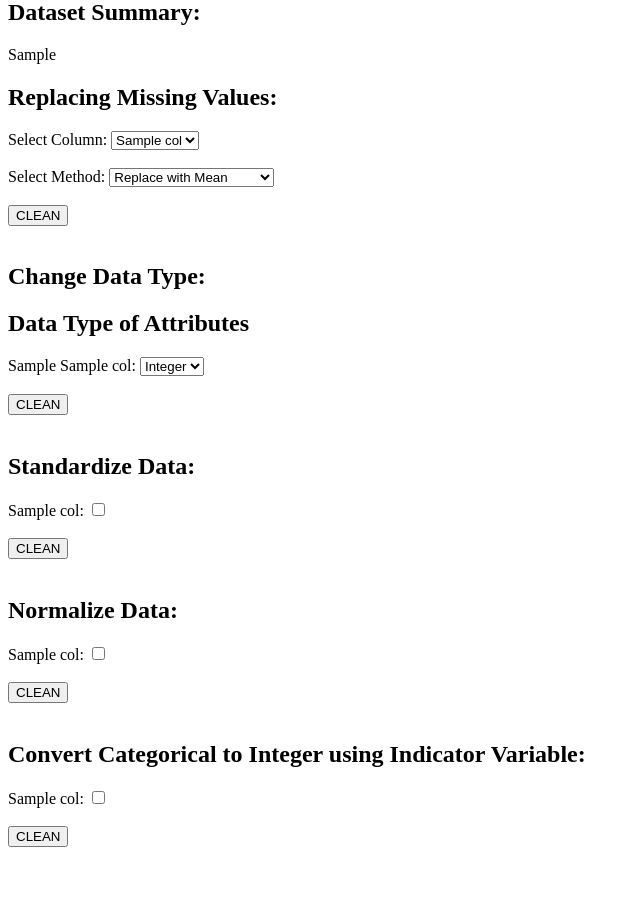
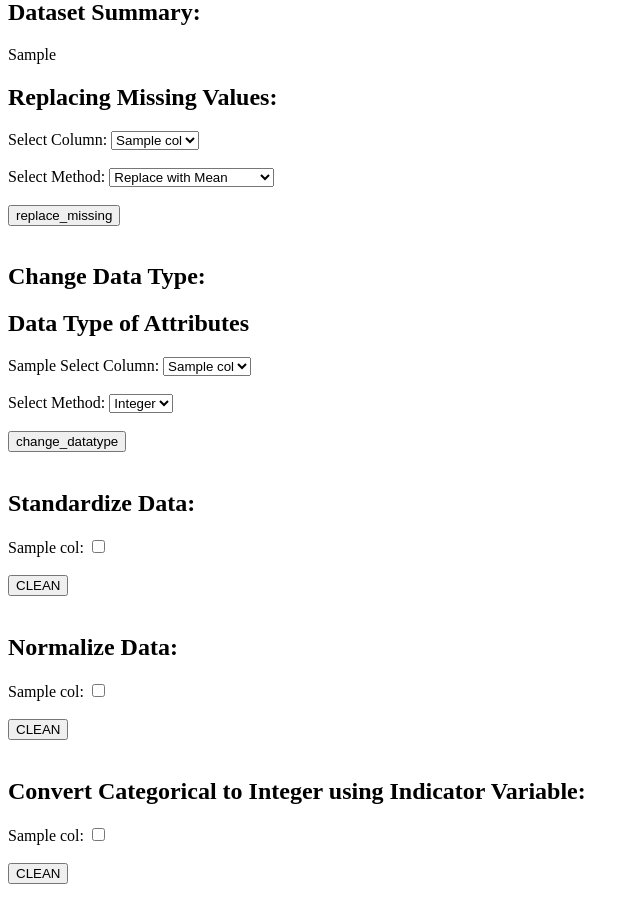
Before and after one commit to Vineeth-03-Shenoy/Data-Science, a Flask app: template templates/advance_cleaning.html in a window 1280 px wide. Shown: the part 128-1038 px from the top of the page, without its empty margins (0-640 px from the left). Before the commit the page ends 975 px from the top, so only its background shows below. Run offline with Flask 3, Linux system fonts and the light colour scheme; the template is opened without the code that fills it: most values are stand-ins (such as "Sample title", 1, 10 or a date in 2020).

Commit message:
change Dtype Succesful

```diff
--- a/app.py
+++ b/app.py
@@ -57,18 +57,11 @@ def advance_cleaning():
             clean_message = "Missing values replaced successfully!"
 
         elif request.form['action'] == 'change_datatype':
-            columns = request.form.getlist('columns')
-            for col in columns:
-                data_type = request.form.get(col)
-                df[col] = df[col].astype(data_type)
+            column = request.form.getlist('column')
+            datatype = request.form['datatype']
+            for col in column:
+                df[col] = df[col].astype(datatype)
             clean_message = "Data type changed successfully!"
-
-        elif request.form['action'] == 'standardize_data':
-            columns = request.form.getlist('columns')
-            df[columns] = (df[columns] - df[columns].mean()) / df[columns].std()
-            data = df.head()
-            desc = df.describe().to_html(classes='table table-striped')
-            clean_message = "Data standardized successfully!"
 
         elif request.form['action'] == 'normalize_data':
             columns = request.form.getlist('columns')
--- a/templates/advance_cleaning.html
+++ b/templates/advance_cleaning.html
@@ -28,24 +28,26 @@
       <option value="deleteRow">Delete Row</option>
     </select>
     <br><br>
-    <input type="hidden" name="action" value="replace_missing">
-    <input type="submit" value="CLEAN">
+    <input type="submit" name="action" value="replace_missing">
     <br><br>
 
     <h2>Change Data Type:</h2>
     <h2>Data Type of Attributes</h2>
       {{ dataType.to_html()|safe }}
-    {% for col in columns %}
-    <label>{{col}}:</label>
-    <select name="{{col}}">
-      <option value="int">Integer</option>
-      <option value="float">Float</option>
-      <option value="object">String</option>
-    </select>
-    <br><br>
-    {% endfor %}
-    <input type="hidden" name="action" value="change_datatype">
-    <input type="submit" value="CLEAN">
+      <label>Select Column:</label>
+      <select name="column">
+        {% for col in columns %}
+        <option value="{{col}}">{{col}}</option>
+        {% endfor %}
+      </select>
+      <br><br>
+      <label>Select Method:</label>
+      <select name="datatype">
+        <option value="int">Integer</option>
+        <option value="float">Float</option>
+        <option value="object">Object</option>
+      </select><br><br>
+    <input type="submit" name="action" value="change_datatype">
     <br><br>
 
     <h2>Standardize Data:</h2>
```
